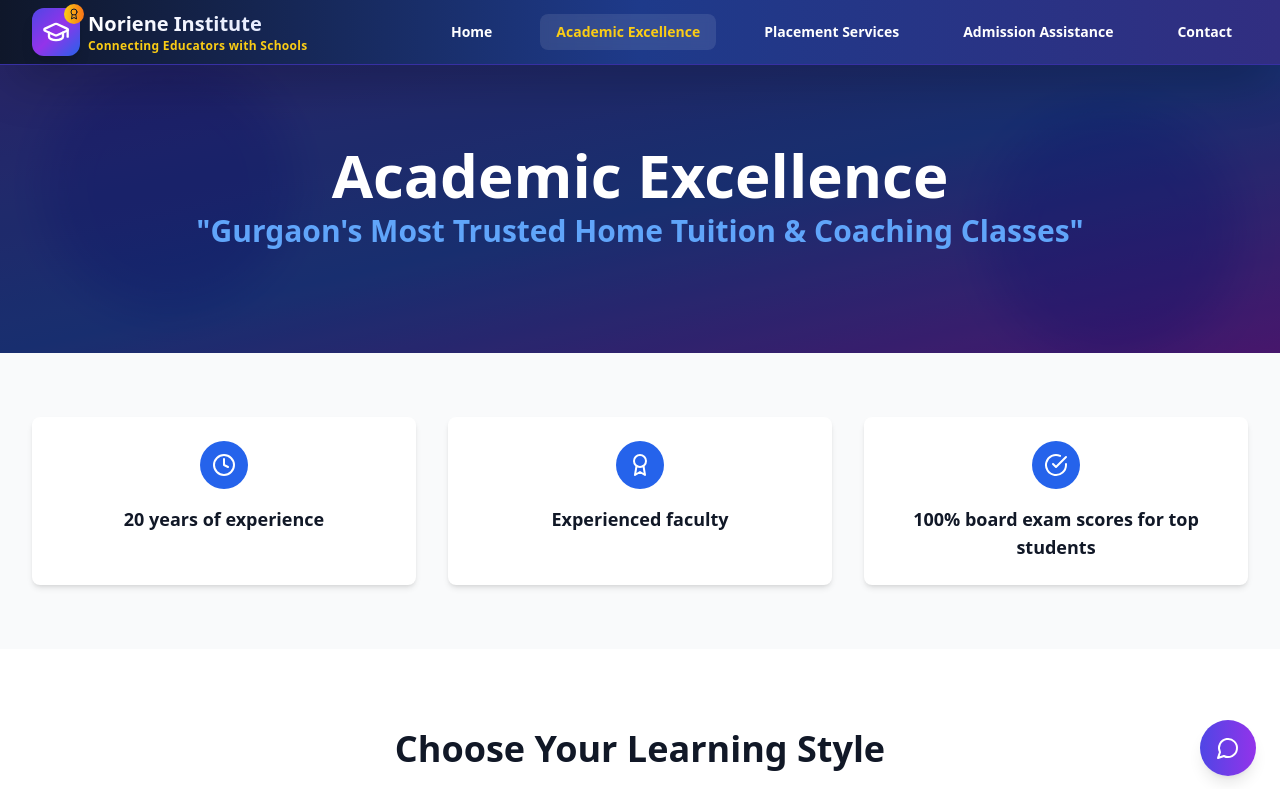
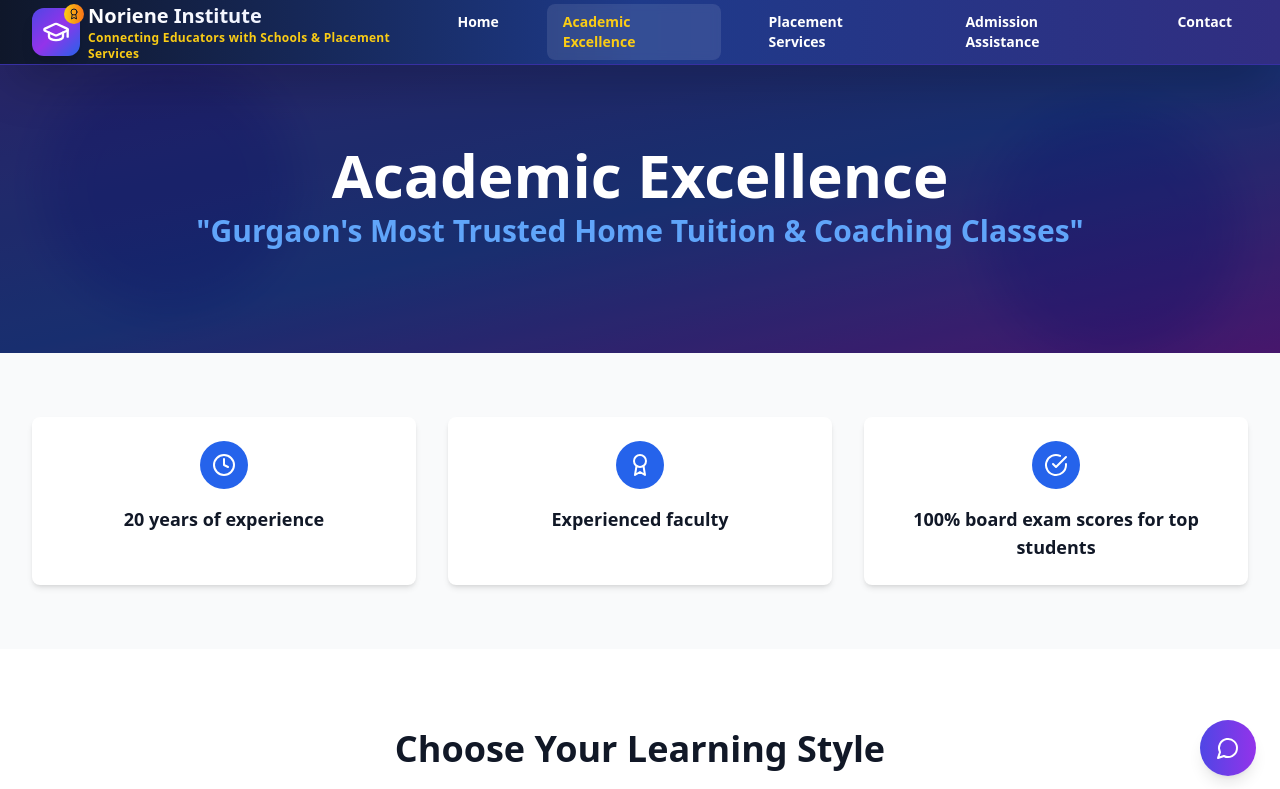
Before and after one commit to Palak2741/Nouriene, a React (Vite) app: page /institute-services in a window 1280 px wide. Shown: the top 789 px of the page. Built offline with nearby package versions, Linux system fonts and the light colour scheme.

Commit message:
Add & Placement Services to navigation tagline

```diff
--- a/src/components/Navigation.tsx
+++ b/src/components/Navigation.tsx
@@ -32,7 +32,7 @@ const Navigation: React.FC = () => {
                 Noriene Institute
               </span>
               <span className="text-xs text-yellow-400 font-semibold tracking-wide">
-                Connecting Educators with Schools
+                Connecting Educators with Schools & Placement Services
               </span>
             </div>
           </Link>
```
